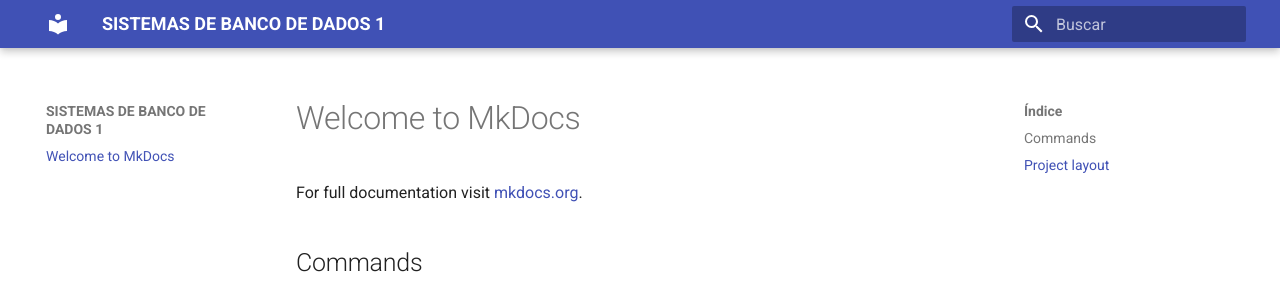
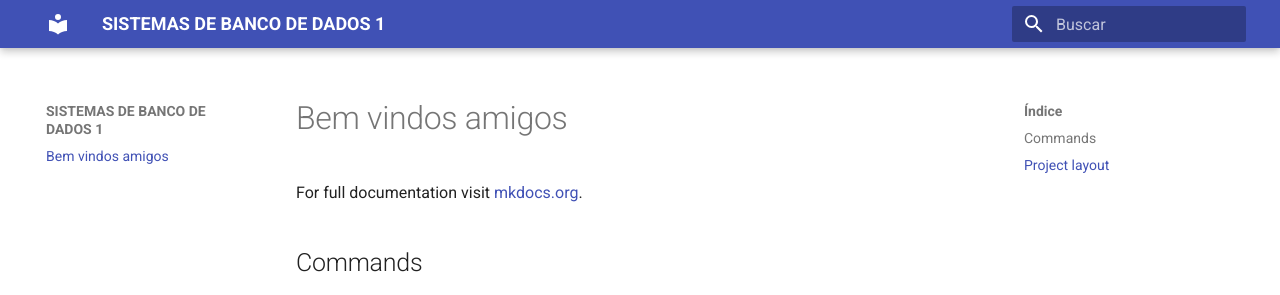
Before and after one commit to SBD1/2024.1-Minecraft, an MkDocs documentation site: the page built from gitpages/docs/index.md, in a window 1280 px wide. Shown: the top 295 px of the page. Built offline with MkDocs 1.6.1 and Material for MkDocs 9.7.7, drawn with Linux system fonts in a browser that asks for light colours.

Commit message:
Testando workflow

```diff
--- a/gitpages/docs/index.md
+++ b/gitpages/docs/index.md
@@ -1,4 +1,4 @@
-# Welcome to MkDocs
+# Bem vindos amigos
 
 For full documentation visit [mkdocs.org](https://www.mkdocs.org).
 
```
